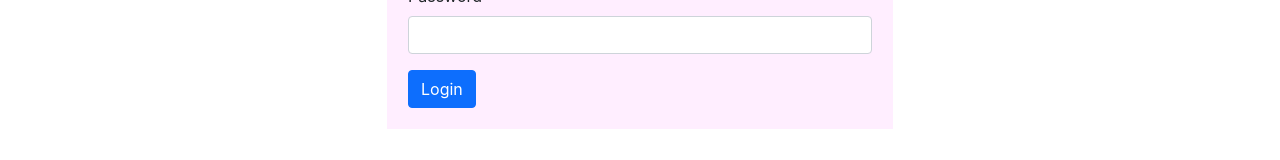
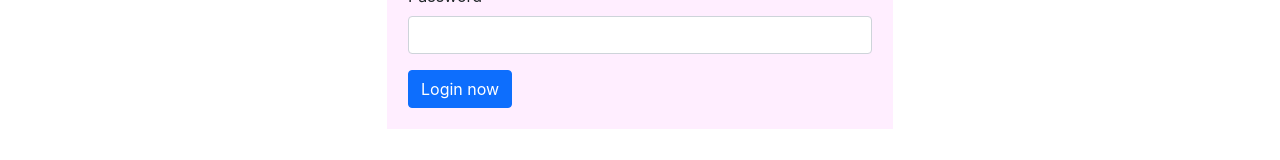
Before and after one commit to demoact/iNotebook, a React (Create React App) app: page /login in a window 1280 px wide. Shown: the part 278-438 px from the top of the page. Built offline with nearby package versions, Linux system fonts and the light colour scheme.

Commit message:
final chanes

```diff
--- a/src/components/Login.js
+++ b/src/components/Login.js
@@ -69,7 +69,7 @@ const Login = (props) => {
             />
           </div>
           <button type="submit" className="btn btn-primary">
-            Login
+            Login now
           </button>
         </form>
       </div>
```
